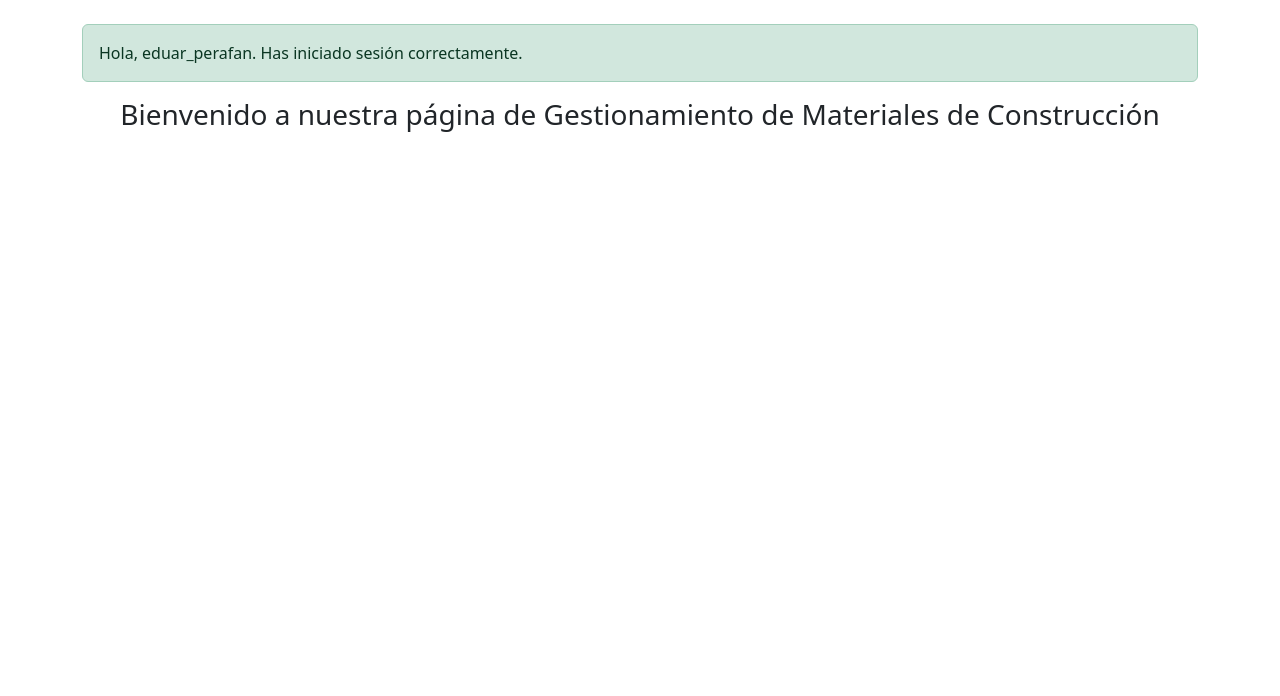
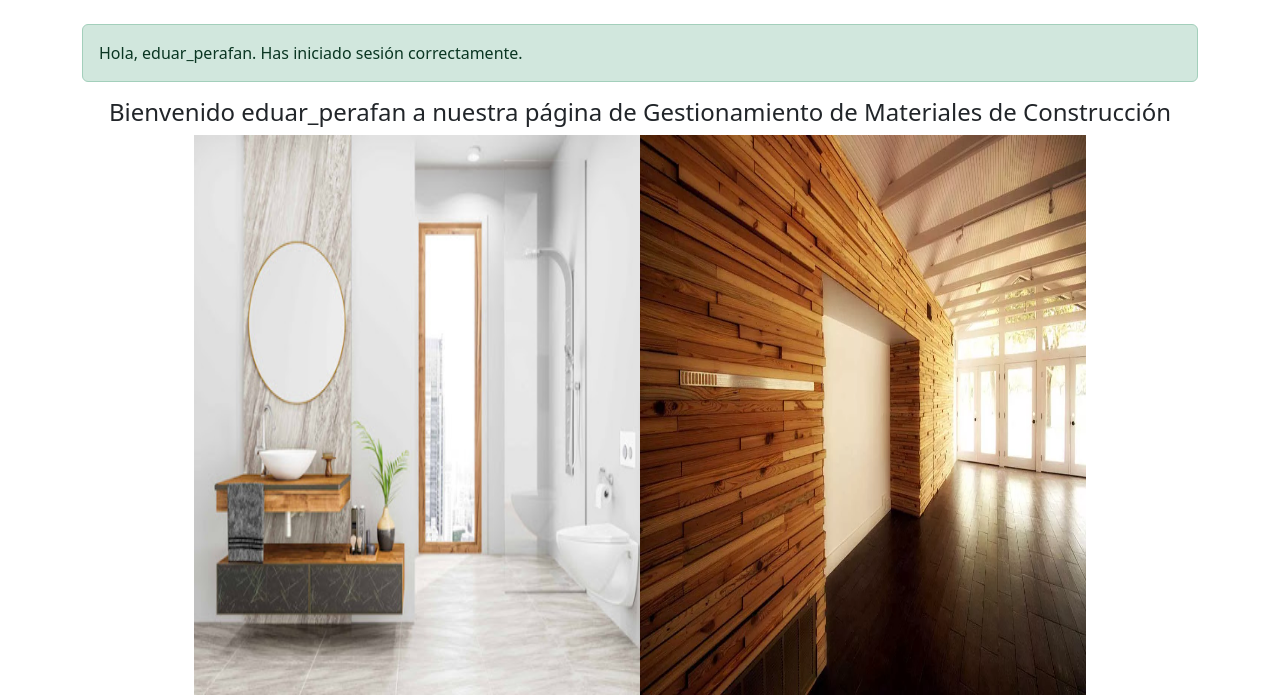
Before and after one commit to VeroPajoyU/Materiales_CRUD, a PHP site: page /index.php in a window 1280 px wide. Shown: the part 104-800 px from the top of the page. Run offline with PHP 8.4, Linux system fonts and the light colour scheme; a user stored in the database is signed in.

Commit message:
Retoques

```diff
--- a/index.php
+++ b/index.php
@@ -108,8 +108,11 @@ if ($_SERVER["REQUEST_METHOD"] == "POST") {
                     <div class="alert alert-success" role="alert">
                         Hola, <?php echo $_SESSION['nombre_usuario']; ?>. Has iniciado sesión correctamente.
                     </div>
-                    <h3 class="text-center">Bienvenido a nuestra página de Gestionamiento de Materiales de Construcción</h3>
-                    <!-- <img src="inicio.png" alt="" class="align-items-center"> -->
+                    <h4 class="text-center">Bienvenido <?php echo $_SESSION['nombre_usuario']; ?> a nuestra página de Gestionamiento de Materiales de Construcción</h4>
+                    <section class="d-flex justify-content-center">
+                        <img src="inicio.png" alt="" style="background-position: center; height: 70vh; width: 40%" class="d-bloc">
+                        <img src="inicio2.png" alt="" style="background-position: center; height: 70vh; width: 40%" class="d-bloc">
+                    </section>
                 </div>
                 </div>
             <?php endif ; ?>
```
Also changed, not shown: inicio2.png (added).
